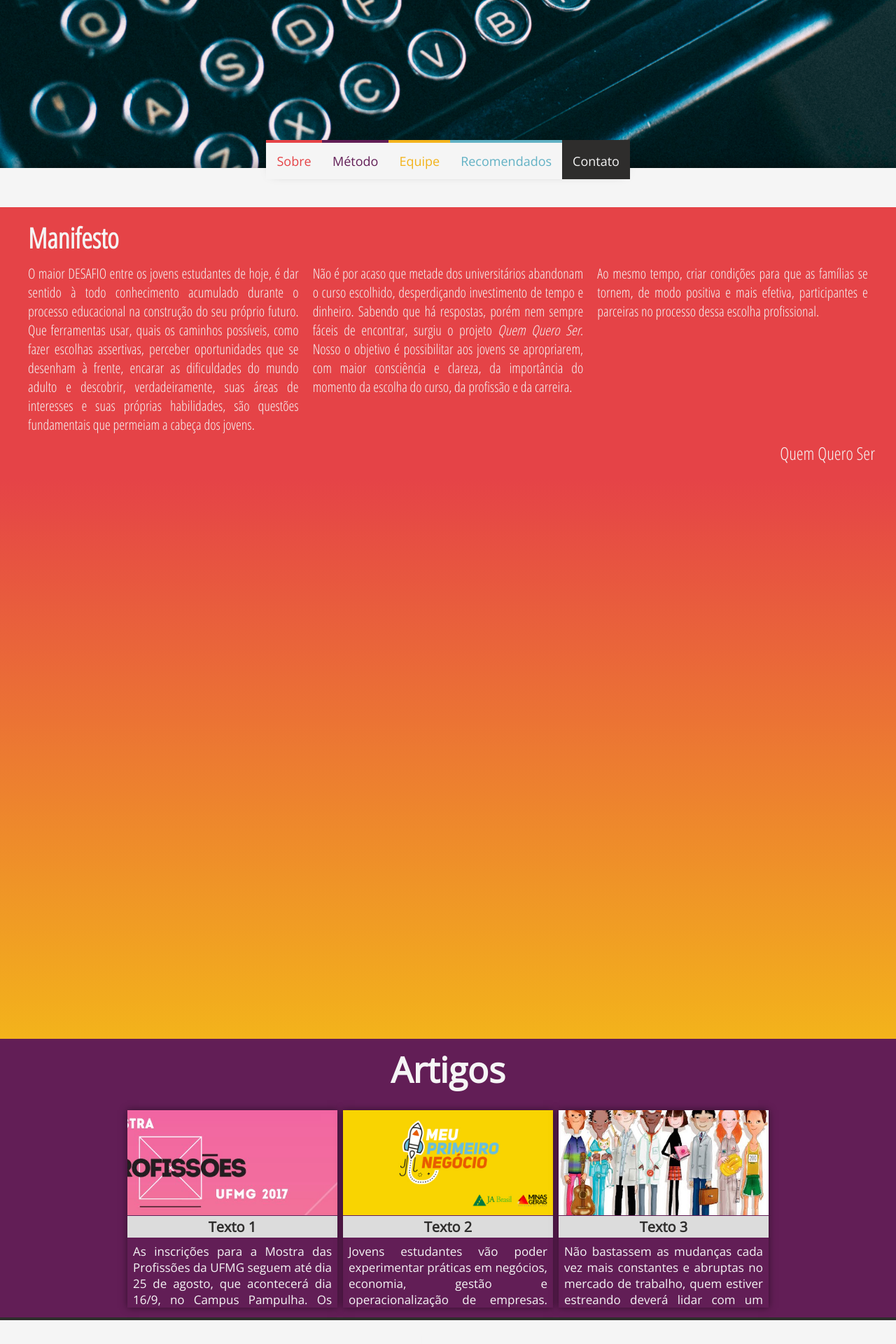
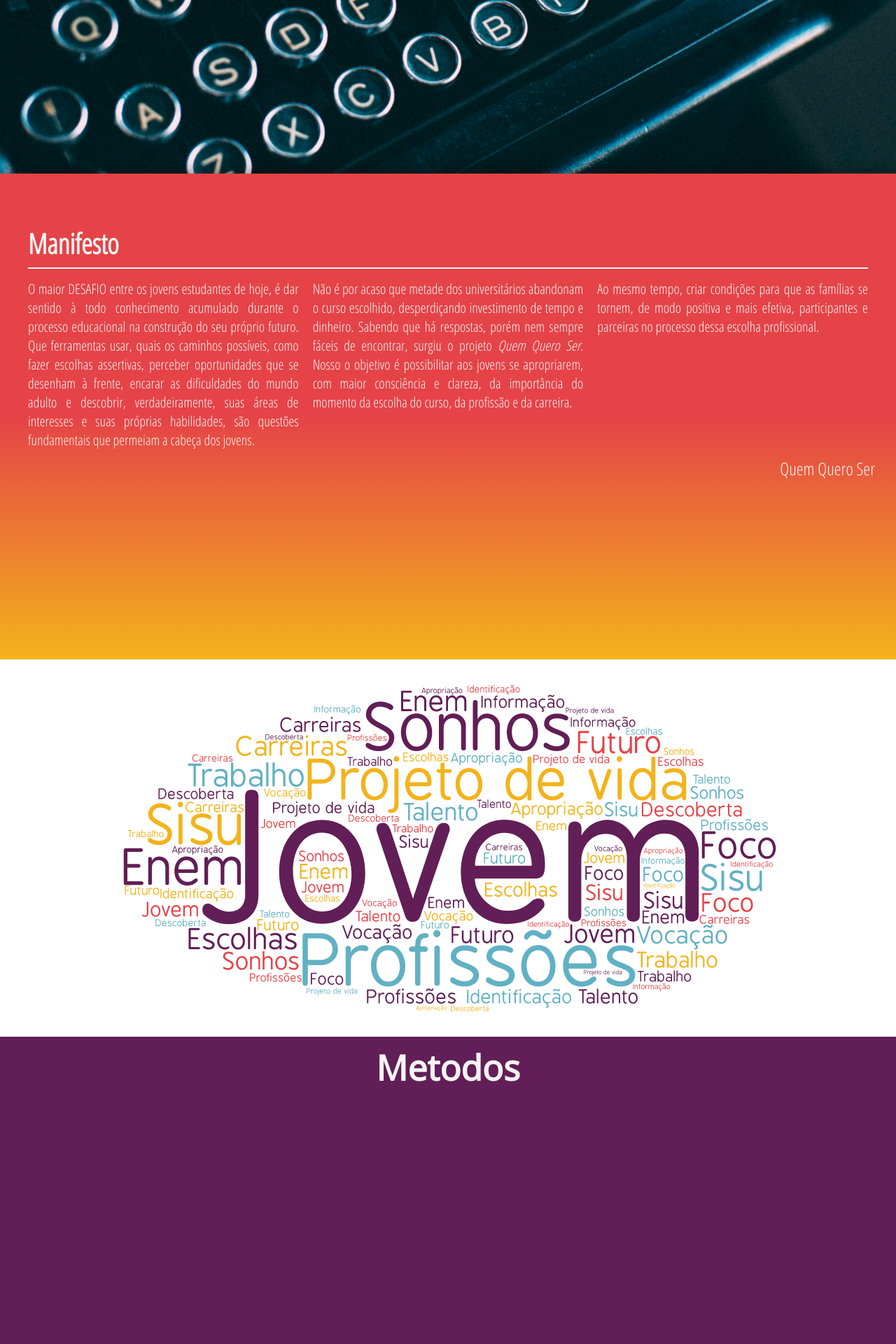
Before and after one commit to TheMarini/Quem-Quero-Ser, a PHP site: page / in a window 1280 px wide. Shown: the part 520-2440 px from the top of the page at 70% size. Run offline with PHP 8.4, Linux system fonts and the light colour scheme.

Commit message:
Smooth Scrol Link | Menu Item:hover (bug fix) | Nuvem add | auto Nav Items color (Js)

```diff
--- a/css/style.css
+++ b/css/style.css
@@ -8,6 +8,7 @@
 }
  */
 
+
 /*----------NORMALIZAÇÃO------------*/
 
 * {
@@ -15,7 +16,6 @@
     padding: 0;
     border: none;
     list-style: none;
-
 }
 
 a {
@@ -91,6 +91,13 @@ body {
     overflow: hidden;
 }
 
+.center_child {
+    display: flex;
+    flex-flow: column;
+    align-items: center;
+    justify-content: center
+}
+
 
 /*------------BLACK COVER-----------------*/
 
@@ -138,7 +145,7 @@ body {
     background-repeat: no-repeat;
     background-size: cover;
     background-position: right;
-    height: 95vh;
+    height: 96vh;
     width: 100%;
     display: flex;
     align-items: center;
@@ -202,8 +209,6 @@ body {
     transition: margin 0.5s ease-out;
 }
 
-#Nav ul:hover {}
-
 #Nav li {
     height: 100%;
     min-width: 80px;
@@ -213,38 +218,9 @@ body {
     justify-content: center;
     box-sizing: border-box;
     background-color: white;
-    padding: 0px 15px
+    padding: 0px 15px;
+    border-top: solid 4px
 }
-
-#sobre {
-    color: #5eafc2;
-    border-top: solid 4px #e54347;
-}
-
-
-#planos {
-    color: #611e54;
-    border-top: solid 4px #621e56;
-}
-
-#artigos {
-    color: #f4b11a;
-    border-top: solid 4px #f3b31b;
-}
-
-
-#equipe {
-    color: #e74246;
-    border-top: solid 4px #61b1c4;
-}
-
-
-
-#contato {
-    color: #322e2f;
-    border-top: solid 4px #2e2d2c;
-}
-
 
 
 /*------------MANIFESTO-----------------*/
@@ -252,14 +228,27 @@ body {
 #Manifesto {
     padding: 9vh 30px 20px 30px;
     box-sizing: content-box;
-    background-color: #e54347;
+    background: linear-gradient(#e54347 50%, #f3b31b);
     color: whitesmoke;
     font-family: 'Open Sans Condensed', sans-serif;
+    padding-bottom: 20%
 }
 
-#Manifesto > h1{
+#Manifesto>h1,
+svg {
     font-size: 4em;
-    margin-left: 10px
+    box-sizing: border-box;
+    padding: 0 10px
+}
+
+#Manifesto>svg {
+    height: 4px;
+    width: 100%
+}
+
+#Manifesto>svg>line {
+    stroke: whitesmoke;
+    stroke-width: 4
 }
 
 #Manifesto span {
@@ -297,6 +286,29 @@ body {
 }
 
 
+/*------------NUVEM-----------------*/
+
+#Nuvem {
+    max-height: 100vh;
+    width: 100%;
+    background-color: white;
+    box-sizing: border-box;
+    padding: 20px
+}
+
+#Nuvem h1 {
+    text-align: center;
+    font-size: 5em;
+    color: dimgray
+}
+
+#Nuvem img {
+    max-width: 100%;
+}
+
+/*------------RECOMENDADOS-----------------*/
+
+
 /*------------VIDEO-----------------*/
 
 #Video {
@@ -322,30 +334,10 @@ body {
 }
 
 
-/*------------PALAVRAS CHAVE-----------------*/
-
-#Palavras-chave {
-    height: 100vh;
-    width: 100%;
-    background: linear-gradient(#e54347, #f3b31b);
-    text-align: center
-}
-
-#Palavras-chave h1 {
-    text-align: center;
-    font-size: 5em;
-    color: dimgray
-}
-
-#Palavras-chave img {
-    width: 90vw
-}
-
-
 /*------------ARTIGOS-----------------*/
 
 #Artigos {
-    background-color: #621e56;
+    background-color: #61b1c4;
     z-index: 2;
     display: flex;
     flex-flow: column;
@@ -405,28 +397,28 @@ body {
 }
 
 
-/*------------PLANOS-----------------*/
+/*------------MÉTODOS-----------------*/
 
-#Planos {
-    background-color: whitesmoke;
-    border-top: 4px solid #2e2d2c;
+#Metodos {
+    background-color: #621e56;
+    height: 90vh
 }
 
-#Planos h1 {
+#Metodos h1 {
     text-align: center;
     font-size: 5em;
     color: whitesmoke;
     padding: 10px 0
 }
 
-#planosContainer {
+#MetodosContainer {
     box-sizing: content-box;
     padding: 20px 50px;
     display: flex;
     justify-content: space-between
 }
 
-#planosContainer>.plano {
+#MetodosContainer>.metodo {
     height: 400px;
     background-image: url(../img/banner/banner-1.jpg);
     box-shadow: 0px 0px 20px 0px rgba(0, 0, 0, 0.5);
@@ -438,18 +430,18 @@ body {
 
 @media (max-width: 800px) {
     /*breakpoint*/
-    #planosContainer>.plano {
+    #MetodosContainer>.metodo {
         min-width: 200px;
         width: 100%;
         margin-bottom: 10px
     }
-    #planosContainer {
+    #MetodosContainer {
         display: inherit;
         padding: 20px 10px;
     }
 }
 
-.plano_infos {
+.metodo_infos {
     transition: 1.5s;
 }
 
@@ -457,7 +449,7 @@ body {
 /*------------EQUIPE-----------------*/
 
 #Equipe {
-    background-color: #e54347;
+    background-color: #f3b31b;
 }
 
 #Equipe h1 {
--- a/index.html
+++ b/index.html
@@ -30,16 +30,16 @@
     <nav id="Nav" class="nav-start">
         <a href="#"><img id="home" class="hide" src="img/icons/logo-png%201.png" alt="Quem Quero Ser" /></a>
         <ul id="menu" class="menu-start">
-            <a href="#Manifesto">
+            <a href="#Sobre">
                 <li id="sobre" class="menu_item">Sobre</li>
             </a>
-            <a href="#Planos">
-                <li id="planos" class="menu_item">Método</li>
+            <a href="#Metodos">
+                <li id="metodos" class="menu_item">Método</li>
             </a>
-            <a href="#Artigos">
+            <a href="#Equipe">
                 <li id="artigos" class="menu_item">Equipe</li>
             </a>
-            <a href="#Equipe">
+            <a href="#Recomendados">
                 <li id="equipe" class="menu_item">Recomendados</li>
             </a>
             <a href="#Contato">
@@ -53,8 +53,12 @@
     </nav>
 
     <section id="Main">
+        <section id="Sobre">
             <section id="Manifesto">
                 <h1>Manifesto</h1>
+                <svg>
+                <line x1="0" y1="0" x2="100%" y2="0" />
+            </svg>
                 <content class="wrapper">
                     <p id="txt_left">
                         O maior <span>desafio</span> entre os jovens estudantes de hoje, é dar sentido à todo conhecimento acumulado durante o processo educacional na construção do seu próprio futuro. Que ferramentas usar, quais os caminhos possíveis, como fazer escolhas assertivas, perceber oportunidades que se desenham à frente, encarar as dificuldades do mundo adulto e descobrir, verdadeiramente, suas áreas de interesses e suas próprias habilidades, são questões fundamentais que permeiam a cabeça dos jovens.
@@ -70,6 +74,13 @@
                 <p id="att">Quem Quero Ser</p>
             </section>
 
+
+            <section id="Nuvem" class="center_child">
+                <img src="img/nuvem/3.png" alt="">
+            </section>
+        </section>
+
+
         <!-- <section id="Video">
             <video src="img/videos/nunca_me_sonharam.mp4" autoplay muted loop></video>
             <div id="descricao">
@@ -77,48 +88,21 @@
             </div>
         </section> -->
 
-        <section id="Palavras-chave">
-            <!-- <h1>Palavras-Chave</h1> -->
-            <!-- <img src="img/keywords/keywords.png" alt=""> -->
-        </section>
-
-        <section id="Artigos">
-            <h1>Artigos</h1>
-
-            <div id="artigosContainer">
-                <div class="artigo">
-                    <img class="artigo_thumb" src="img/artigos/thumb_1.JPG" alt="">
-                    <h2 class="artigo_titulo">Texto 1</h2>
-                    <p class="artigo_desc">As inscrições para a Mostra das Profissões da UFMG seguem até dia 25 de agosto, que acontecerá dia 16/9, no Campus Pampulha. Os candidatos poderão participar das salas interativas e palestras de cada curso de graduação oferecido pela UFMG. Será um momento de troca, um espaço democrático de intercâmbio de informações.</p>
-                </div>
-                <div class="artigo">
-                    <img class="artigo_thumb" src="img/artigos/thumb_2.jpg" alt="">
-                    <h2 class="artigo_titulo">Texto 2</h2>
-                    <p class="artigo_desc">Jovens estudantes vão poder experimentar práticas em negócios, economia, gestão e operacionalização de empresas. Serão 12 semanas na companhia de monitores e voluntários, que vão ajudar a ensinar conceitos como livre iniciativa, mercado, produção e comercialização.</p>
-                </div>
-                <div class="artigo">
-                    <img class="artigo_thumb" src="img/artigos/thumb_3.jpg" alt="">
-                    <h2 class="artigo_titulo">Texto 3</h2>
-                    <p class="artigo_desc">Não bastassem as mudanças cada vez mais constantes e abruptas no mercado de trabalho, quem estiver estreando deverá lidar com um ambiente de crise financeira e total instabilidade na situação econômica do país. A realidade mostra-se, no entanto, profícua para profissionais que tenham as habilidades necessárias para atuar em áreas novas.</p>
-                </div>
-            </div>
-        </section>
-
-        <section id="Planos">
-            <h1>Planos</h1>
-            <div id="planosContainer">
-                <div class="plano">
-                    <div class="plano_infos">
+        <section id="Metodos">
+            <h1>Metodos</h1>
+            <div id="metodosContainer">
+                <div class="metodo">
+                    <div class="metodo_infos">
 
                     </div>
                 </div>
-                <div class="plano">
-                    <div class="plano_infos">
+                <div class="metodo">
+                    <div class="metodo_infos">
 
                     </div>
                 </div>
-                <div class="plano">
-                    <div class="plano_infos">
+                <div class="metodo">
+                    <div class="metodo_infos">
 
                     </div>
                 </div>
@@ -167,6 +151,32 @@
                 </div>
             </div>
         </section>
+
+
+        <section id="Recomendados">
+            <section id="Artigos">
+                <h1>Artigos</h1>
+
+                <div id="artigosContainer">
+                    <div class="artigo">
+                        <img class="artigo_thumb" src="img/artigos/thumb_1.JPG" alt="">
+                        <h2 class="artigo_titulo">Texto 1</h2>
+                        <p class="artigo_desc">As inscrições para a Mostra das Profissões da UFMG seguem até dia 25 de agosto, que acontecerá dia 16/9, no Campus Pampulha. Os candidatos poderão participar das salas interativas e palestras de cada curso de graduação oferecido pela UFMG. Será um momento de troca, um espaço democrático de intercâmbio de informações.</p>
+                    </div>
+                    <div class="artigo">
+                        <img class="artigo_thumb" src="img/artigos/thumb_2.jpg" alt="">
+                        <h2 class="artigo_titulo">Texto 2</h2>
+                        <p class="artigo_desc">Jovens estudantes vão poder experimentar práticas em negócios, economia, gestão e operacionalização de empresas. Serão 12 semanas na companhia de monitores e voluntários, que vão ajudar a ensinar conceitos como livre iniciativa, mercado, produção e comercialização.</p>
+                    </div>
+                    <div class="artigo">
+                        <img class="artigo_thumb" src="img/artigos/thumb_3.jpg" alt="">
+                        <h2 class="artigo_titulo">Texto 3</h2>
+                        <p class="artigo_desc">Não bastassem as mudanças cada vez mais constantes e abruptas no mercado de trabalho, quem estiver estreando deverá lidar com um ambiente de crise financeira e total instabilidade na situação econômica do país. A realidade mostra-se, no entanto, profícua para profissionais que tenham as habilidades necessárias para atuar em áreas novas.</p>
+                    </div>
+                </div>
+            </section>
+        </section>
+
 
         <section id="Contato" class="info">
             <h1 class="titulo">Fale com a gente</h1>
```
Also changed, not shown: js/script.js (+75 -30 lines), img/keywords/keywords.png (deleted), img/nuvem/1.png (added), img/nuvem/2.png (added), img/nuvem/3.png (added), img/nuvem/4.png (added). Lines whose indentation alone changed are shown as unchanged.
